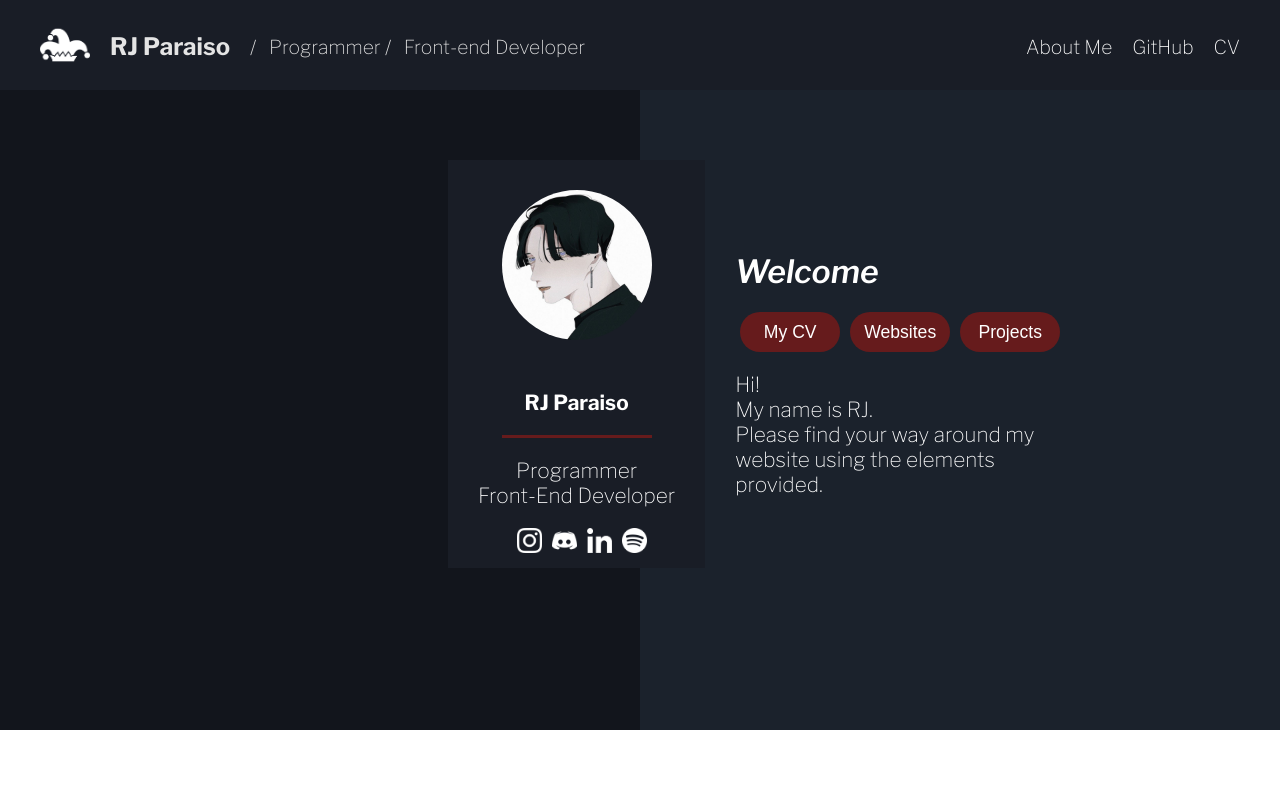
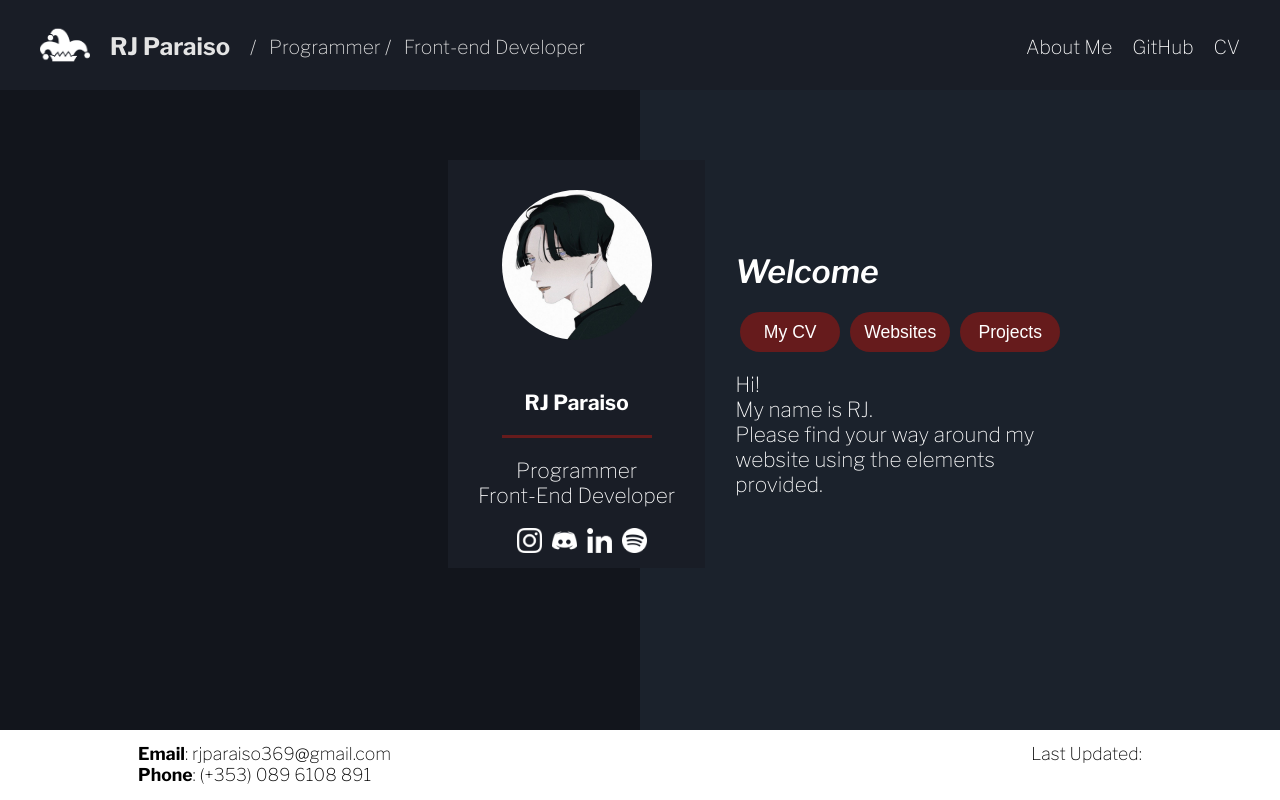
Before and after one commit to ThisIs-RJP/Personal-Website, a React (Create React App) app: page / in a window 1280 px wide. Built offline with nearby package versions, Linux system fonts and the light colour scheme.

Commit message:
Update App.js

```diff
--- a/src/App.js
+++ b/src/App.js
@@ -15,6 +15,8 @@ import React, { useState } from 'react';
 
 function App() {
   const [isHovered, setIsHovered] = useState(false);
+  const [isHovered2, setIsHovered2] = useState(false);
+  const [isHovered3, setIsHovered3] = useState(false);
 
   return (
     <div className="App">
@@ -34,6 +36,8 @@ function App() {
         </div>
       </ul>
       {/* ### THIS IS THE END OF MY NAVIGATION BAR ------------------------ */}
+
+      <div id="profileProfile">
         <div className='profileBackground'>
           <div className='backgroundHalf'>
           </div>
@@ -88,9 +92,9 @@ function App() {
 
               <div className='cvButton'>
                 <button
-                className={`animated-button ${isHovered ? 'hovered' : ''}`}
-                onMouseEnter={() => setIsHovered(true)}
-                onMouseLeave={() => setIsHovered(false)}
+                  className={`animated-button ${isHovered2 ? 'hovered' : ''}`}
+                  onMouseEnter={() => setIsHovered2(true)}
+                  onMouseLeave={() => setIsHovered2(false)}
                 >
                   Websites
                 </button>
@@ -99,9 +103,9 @@ function App() {
 
               <div className='cvButton'>
                 <button
-                className={`animated-button ${isHovered ? 'hovered' : ''}`}
-                onMouseEnter={() => setIsHovered(true)}
-                onMouseLeave={() => setIsHovered(false)}
+                  className={`animated-button ${isHovered3 ? 'hovered' : ''}`}
+                  onMouseEnter={() => setIsHovered3(true)}
+                  onMouseLeave={() => setIsHovered3(false)}
                 >
                   Projects
                 </button>
@@ -114,7 +118,38 @@ function App() {
             </div>
           </div>
         </div>
+      </div>
       {/* #### This is the end of the Middle Box */}
+      {/* #### This is the start of the first block  */}
+
+      {/* <div id="block1">
+        <div id="block1Column">
+          <div className='title'>
+            <i>About Me</i>
+          </div>
+
+          <div className='descUnderTitle'>
+            <b>Studying at:</b> Dublin City University<br></br><br></br>
+            <b>From</b>: Philippines<br></br><br></br>
+            <b>Hobbies</b>: Programming, Creative Writing, Learning New Things
+          </div>
+        </div>
+      </div> */}
+
+      {/* #### This is the end of the first block  */}
+      {/* #### This is the start of the footer  */}
+
+      <footer id="footer">
+        <div className='contacts'>
+          <b>Email</b>: rjparaiso369@gmail.com<br></br>
+          <b>Phone</b>: (+353) 089 6108 891
+        </div>
+
+        <div className='other'>
+          Last Updated:
+        </div>
+      </footer>
+      {/* #### This is the end of the footer  */}
 
       {/* #### Dont touch this div */}
     </div>
```
Lines whose indentation alone changed are shown as unchanged.
